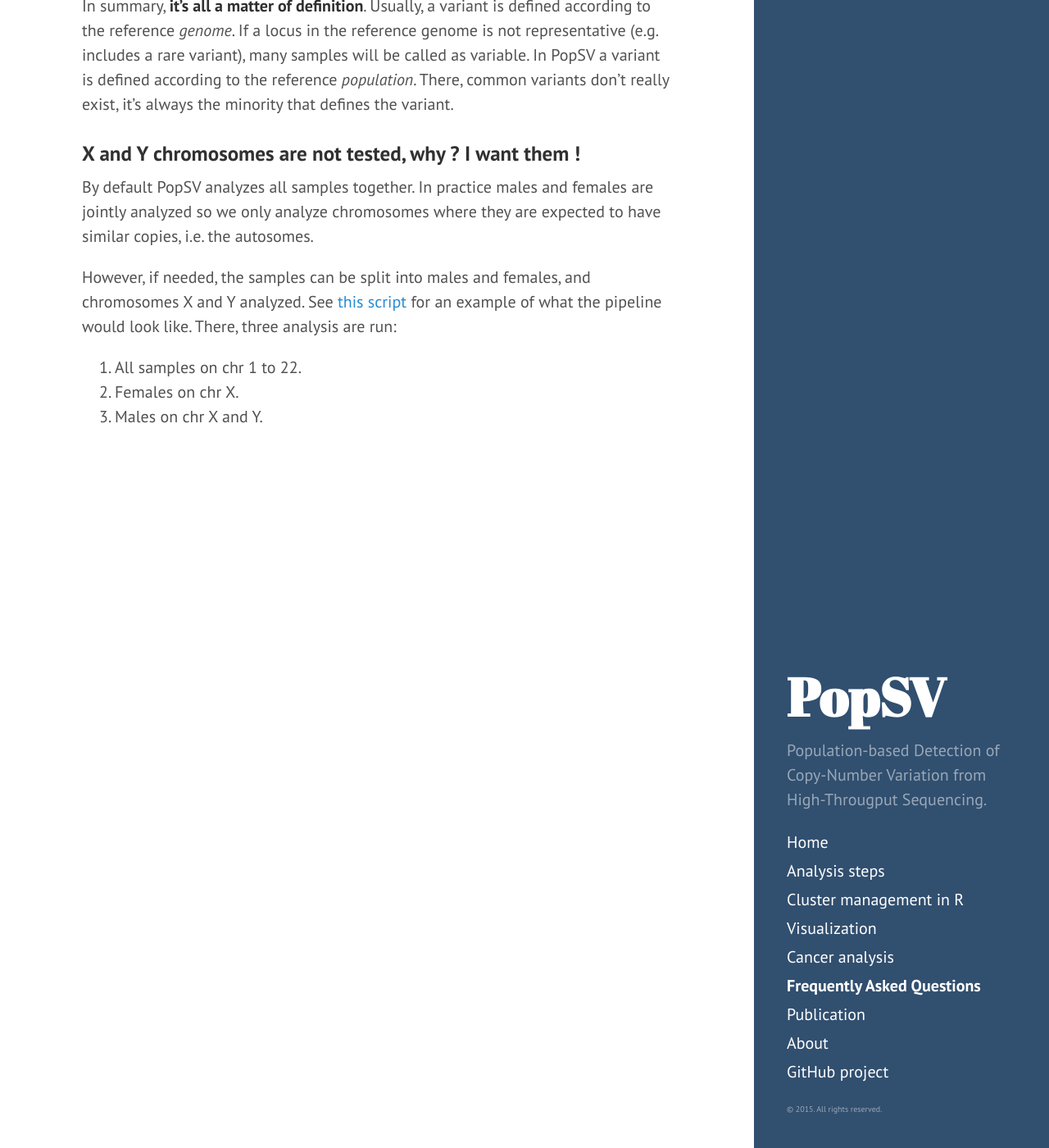
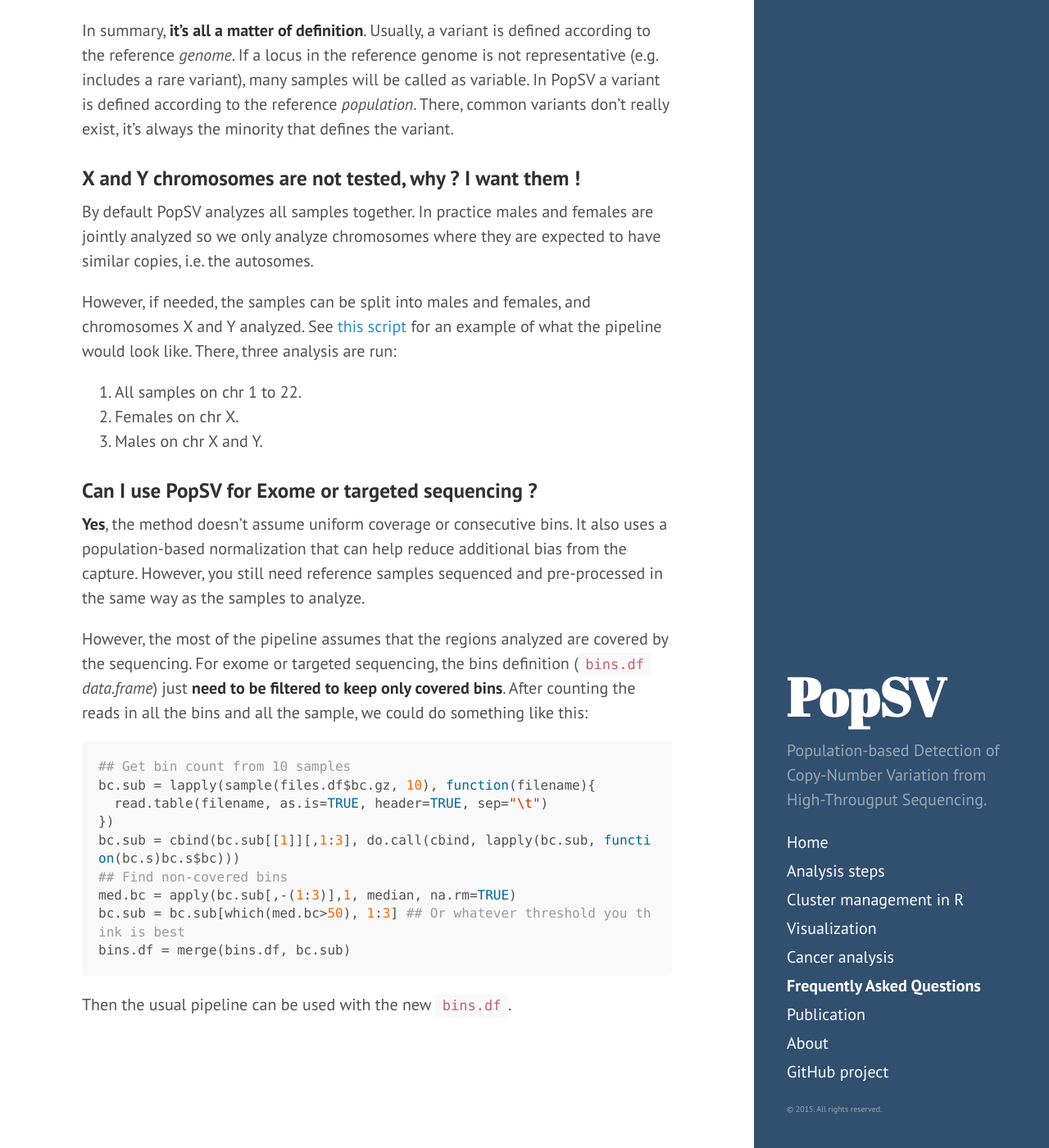
Before and after one commit to jmonlong/PopSV, a Jekyll site: the page built from 5-FAQ.md, in a window 1280 px wide and 1400 px high, scrolled down 2673 px. Shown: the whole window at 82% size. Built offline with Jekyll 4.4.1, drawn with Linux system fonts in a browser that asks for light colours; nearby versions of some CDN libraries; Markdown is read by kramdown in place of the engine named in the settings; some of the changed text lies outside the part shown.

Commit message:
exome/targeted sequencing

````diff
--- a/5-FAQ.md
+++ b/5-FAQ.md
@@ -73,3 +73,23 @@ However, if needed, the samples can be split into males and females, and chromos
 1. All samples on chr 1 to 22.
 2. Females on chr X.
 3. Males on chr X and Y.
+
+### Can I use PopSV for Exome or targeted sequencing ?
+
+**Yes**, the method doesn't assume uniform coverage or consecutive bins. It also uses a population-based normalization that can help reduce additional bias from the capture. However, you still need reference samples sequenced and pre-processed in the same way as the samples to analyze.
+
+However, the most of the pipeline assumes that the regions analyzed are covered by the sequencing. For exome or targeted sequencing, the bins definition (`bins.df` *data.frame*) just **need to be filtered to keep only covered bins**. After counting the reads in all the bins and all the sample, we could do something like this:
+
+```r
+## Get bin count from 10 samples
+bc.sub = lapply(sample(files.df$bc.gz, 10), function(filename){
+  read.table(filename, as.is=TRUE, header=TRUE, sep="\t")
+})
+bc.sub = cbind(bc.sub[[1]][,1:3], do.call(cbind, lapply(bc.sub, function(bc.s)bc.s$bc)))
+## Find non-covered bins
+med.bc = apply(bc.sub[,-(1:3)],1, median, na.rm=TRUE)
+bc.sub = bc.sub[which(med.bc>50), 1:3] ## Or whatever threshold you think is best
+bins.df = merge(bins.df, bc.sub)
+```
+
+Then the usual pipeline can be used with the new  `bins.df`.
````
